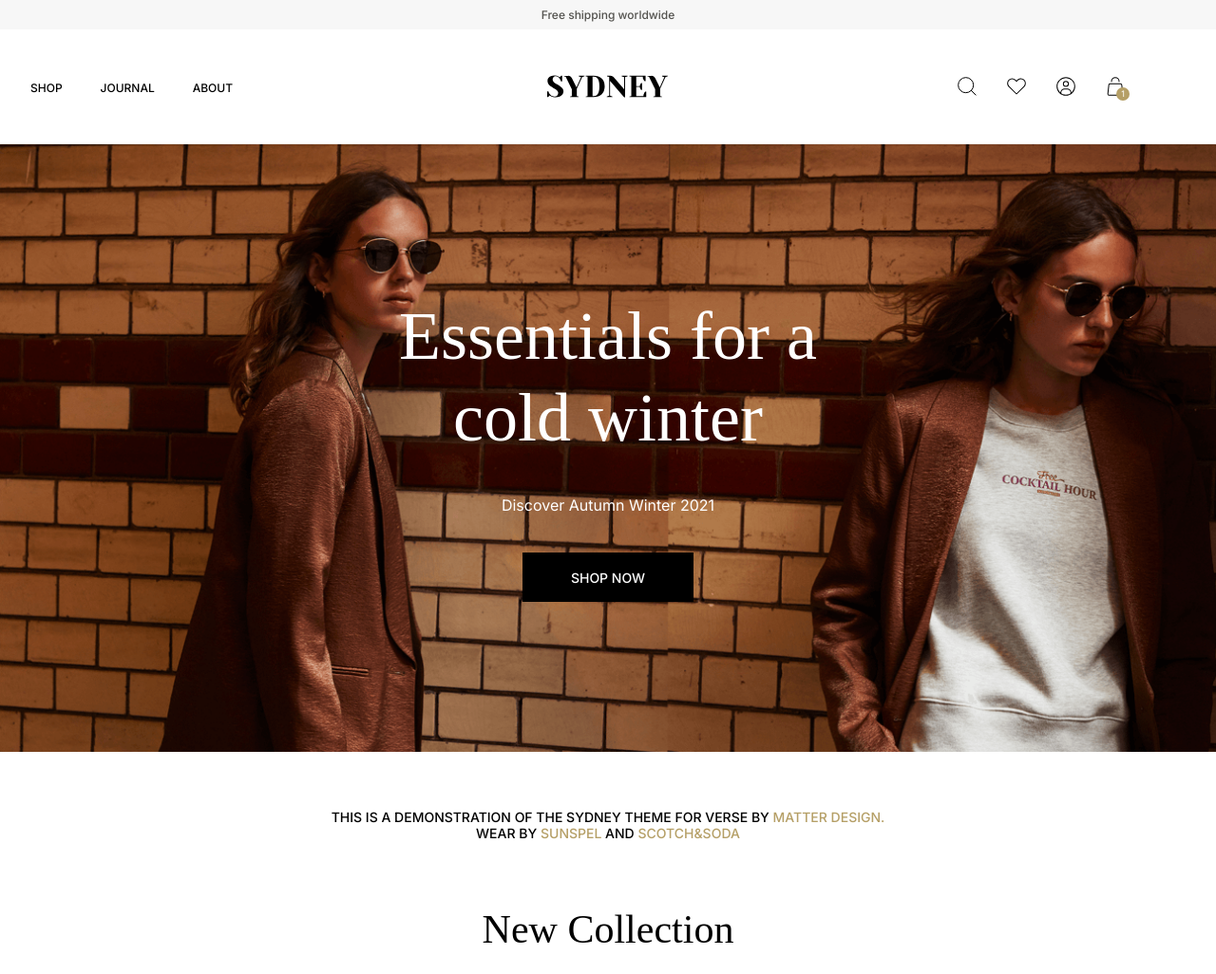
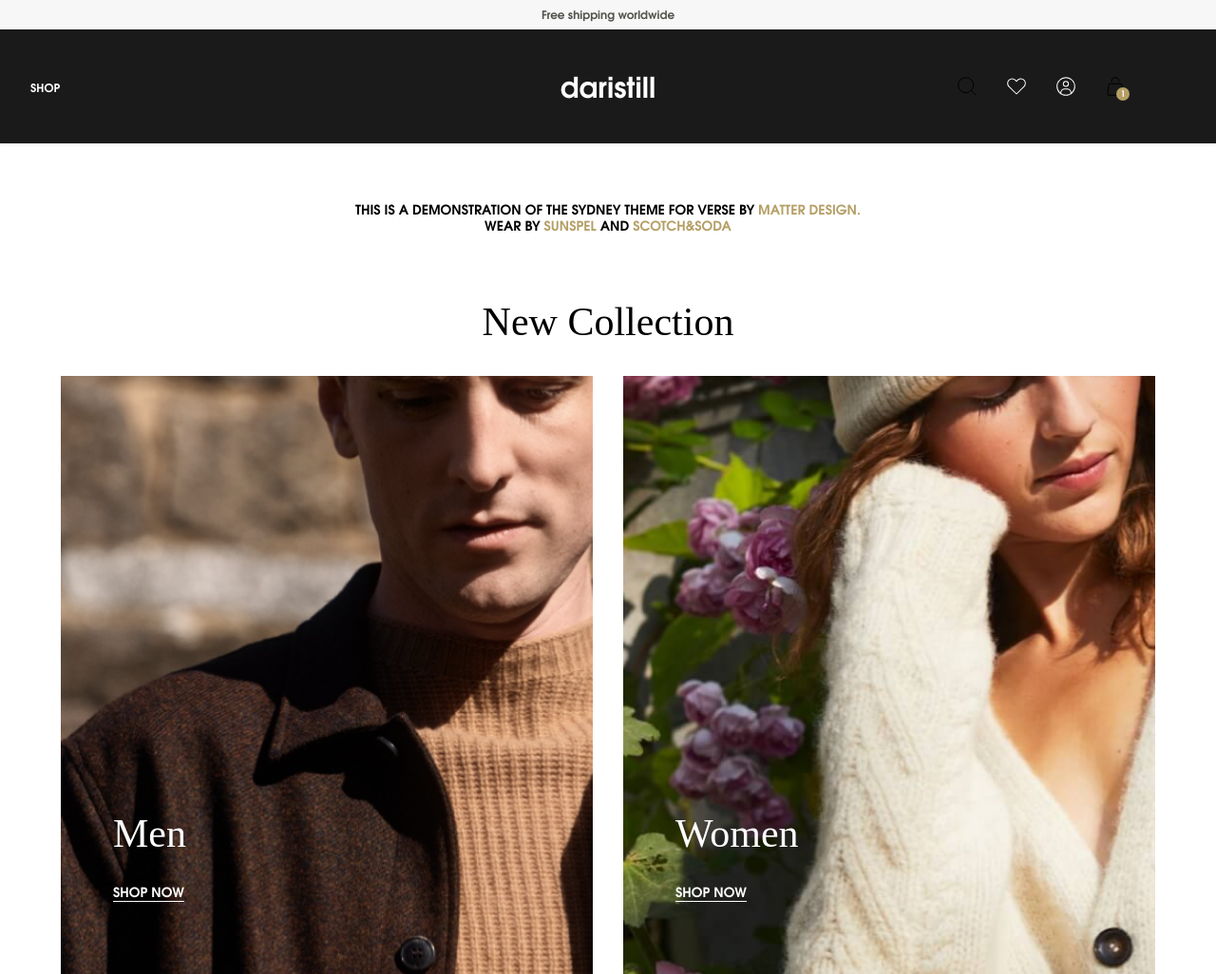
Before and after one commit to vetalikpain/daristill, a Gatsby site: page / in a window 1280 px wide. Shown: the top 1026 px of the page at 95% size. Built offline with nearby package versions, Linux system fonts and the light colour scheme; Gatsby itself is replaced by a stand-in of ours; a web font is replaced by a local one.

Commit message:
first fixes

```diff
--- a/package.json
+++ b/package.json
@@ -21,6 +21,7 @@
     "cypress": "^10.0.3",
     "gatsby": "^4.5.4",
     "gatsby-plugin-manifest": "^4.14.0",
+    "node-sass": "^7.0.1",
     "react": "^17.0.1",
     "react-dom": "^17.0.1",
     "react-helmet": "^6.1.0",
--- a/src/components/Brand/Brand.js
+++ b/src/components/Brand/Brand.js
@@ -10,38 +10,7 @@ const Brand = (props) => {
       role={'presentation'}
       onClick={() => navigate('/')}
     >
-      {/* <h4>SYDNEY</h4> */}
-      <svg
-        width={127}
-        height={24}
-        xmlns="http://www.w3.org/2000/svg"
-        viewBox="0 0 127.67 23.36"
-      >
-        <path
-          fill="currentColor"
-          d="M14.14,11.84a38.37,38.37,0,0,0-3.26-2.05C9.73,9.13,8.81,8.57,8.13,8.1a7.8,7.8,0,0,1-1.7-1.64,3.62,3.62,0,0,1-.67-2.14,3.63,3.63,0,0,1,.9-2.53A2.78,2.78,0,0,1,8.8.8a4.35,4.35,0,0,1,2.59.8,6.86,6.86,0,0,1,1.92,2A9.35,9.35,0,0,1,14.56,6.4h1.28V.32H15s-.26.17-.64.45a6,6,0,0,0-1.12,1.31,6.94,6.94,0,0,0-1.41-1A7.39,7.39,0,0,0,8.16,0,10.81,10.81,0,0,0,3.84.77a6,6,0,0,0-2.66,2A4.89,4.89,0,0,0,.32,5.6a6.37,6.37,0,0,0,.93,3.46,8.87,8.87,0,0,0,2.24,2.4A33.75,33.75,0,0,0,6.91,13.6c1.11.64,2,1.17,2.59,1.6A6.56,6.56,0,0,1,11,16.67a3,3,0,0,1,.64,1.89,3.9,3.9,0,0,1-1.09,2.91,3.9,3.9,0,0,1-2.91,1.09,6,6,0,0,1-5.06-2.78A10.34,10.34,0,0,1,1.28,17H0V23H.8s.26-.17.64-.45a5.37,5.37,0,0,0,1.12-1.31,5.83,5.83,0,0,0,1.5,1.06,9.23,9.23,0,0,0,4.26,1,12.56,12.56,0,0,0,4.83-.83,6.72,6.72,0,0,0,3-2.24,5.68,5.68,0,0,0,.13-6.21A8.1,8.1,0,0,0,14.14,11.84Z"
-        />
-        <path
-          fill="currentColor"
-          d="M33.43,1l2.4,1L31,12.64,26.23,3.2a5.17,5.17,0,0,0-1.66-2,4.51,4.51,0,0,0-2.66-.7h-4V1l1.6.48,6.56,13.12v7.36l-1.92.48v.48h9.12V22.4l-1.92-.48V14.24L37,1.92l2.56-1V.48H33.43Z"
-        />
-        <path
-          fill="currentColor"
-          d="M49,.48H40.79V1l1.92.48V21.92l-1.92.48v.48H49q5.73,0,8.77-2.94t3.07-8.26q0-5.31-3.07-8.26T49,.48Zm4.61,19.2A5.25,5.25,0,0,1,49,22.08H48V1.28h1a5.23,5.23,0,0,1,4.61,2.43q1.63,2.4,1.63,8T53.56,19.68Z"
-        />
-        <path
-          fill="currentColor"
-          d="M78.87,1l2.56,1v12.8l-10.24-12a8.07,8.07,0,0,0-1.83-1.63A4.88,4.88,0,0,0,66.71.48H63.35V1l2.24.64V21.44L63,22.4v.48h6.08V22.4l-2.56-1V5.92L81.43,23.36h1V1.92L85,1V.48H78.87Z"
-        />
-        <path
-          fill="currentColor"
-          d="M102.79,18.34a7.14,7.14,0,0,0-1,3.74H94.24V12.16h3.68a7.19,7.19,0,0,0,.83,2.27,7.82,7.82,0,0,0,.61.93h1V8.16h-1a7.82,7.82,0,0,0-.61.93,7.19,7.19,0,0,0-.83,2.27H94.24V1.28h6.88a7.14,7.14,0,0,0,1,3.74,4.66,4.66,0,0,0,1,1.22h1V.48H87V1L89,1.44V21.92L87,22.4v.48H104.8V17.12h-1A4.66,4.66,0,0,0,102.79,18.34Z"
-        />
-        <path
-          fill="currentColor"
-          d="M121.59.48V1l2.4,1-4.87,10.72L114.39,3.2a5.11,5.11,0,0,0-1.67-2,4.47,4.47,0,0,0-2.65-.7h-4V1l1.6.48,6.56,13.12v7.36l-1.92.48v.48h9.12V22.4l-1.92-.48V14.24l5.6-12.32,2.56-1V.48Z"
-        />
-      </svg>
+      <p>daristill</p>
     </div>
   );
 };
--- a/src/components/Brand/Brand.module.css
+++ b/src/components/Brand/Brand.module.css
@@ -2,6 +2,8 @@
     display: flex;
     justify-content: center;
     cursor: pointer;
+    font-size: 30px;
+    font-weight: bold;
 }
 
 @media (max-width: 800px) {
--- a/src/components/Header/Header.module.css
+++ b/src/components/Header/Header.module.css
@@ -1,9 +1,10 @@
 .root {
     position: fixed;
     width: 100%;
-    background-color: var(--standard-white);
+
     box-shadow: 0px 0px 4px rgba(0, 0, 0, 0.2);
     z-index: 50;
+    background-color: #1A1A1A;
 }
 
 .iconButton {
@@ -24,6 +25,11 @@
     align-items: center;
     padding: 48px 0px 48px 0px;
     margin: 0 auto;
+    background-color: #1A1A1A;
+    color: #ffffff;
+}
+.header a {
+    color: #ffffff;
 }
 
 .headerMessageContainer {
--- a/src/config.json
+++ b/src/config.json
@@ -127,16 +127,6 @@
           ]
         }
       ]
-    },
-    {
-      "menuLabel": "journal",
-      "menuLink": "/blog",
-      "category": null
-    },
-    {
-      "menuLabel": "About",
-      "menuLink": "/about",
-      "category": null
     }
   ],
   "filters": [
--- a/src/pages/index.js
+++ b/src/pages/index.js
@@ -12,7 +12,7 @@ import Quote from '../components/Quote';
 import Title from '../components/Title';
 
 import { generateMockBlogData, generateMockProductData } from '../helpers/mock';
-
+import '../styles/globalStyles.css'
 import * as styles from './index.module.css';
 import { Link, navigate } from 'gatsby';
 
@@ -27,14 +27,7 @@ const IndexPage = () => {
   return (
     <Layout disablePaddingBottom>
       {/* Hero Container */}
-      <Hero
-        maxWidth={'500px'}
-        image={'/banner1.png'}
-        title={'Essentials for a cold winter'}
-        subtitle={'Discover Autumn Winter 2021'}
-        ctaText={'shop now'}
-        ctaAction={goToShop}
-      />
+
 
       {/* Message Container */}
       <div className={styles.messageContainer}>
--- /dev/null
+++ b/src/styles/globalStyles.css
@@ -0,0 +1,9 @@
+@font-face {
+    font-family: "DARISTIL";
+    src: url(../fonts/DARISTIL.ttf) format("truetype");
+    font-weight: 400;
+    font-style: normal;
+}
+body {
+    font-family: "DARISTIL";
+}
```
Also changed, not shown: src/components/Hero/Hero.js (+4 -3 lines), src/components/HeroVideo/HeroVideo.jsx (added, +24 -0 lines), src/components/HeroVideo/HeroVideo.module.scss (added, +15 -0 lines), src/fonts/DARISTIL.ttf (added), 2 other files.
